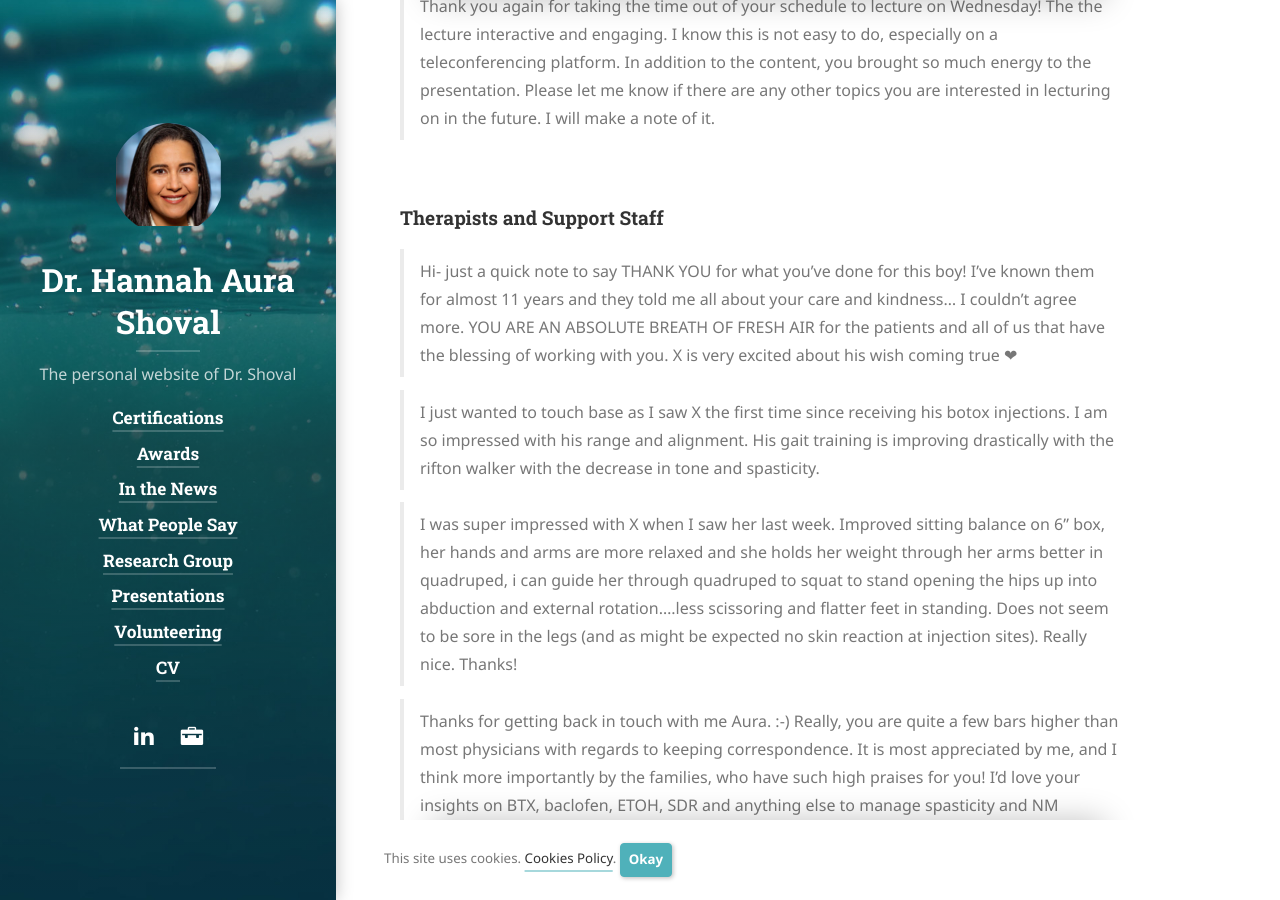
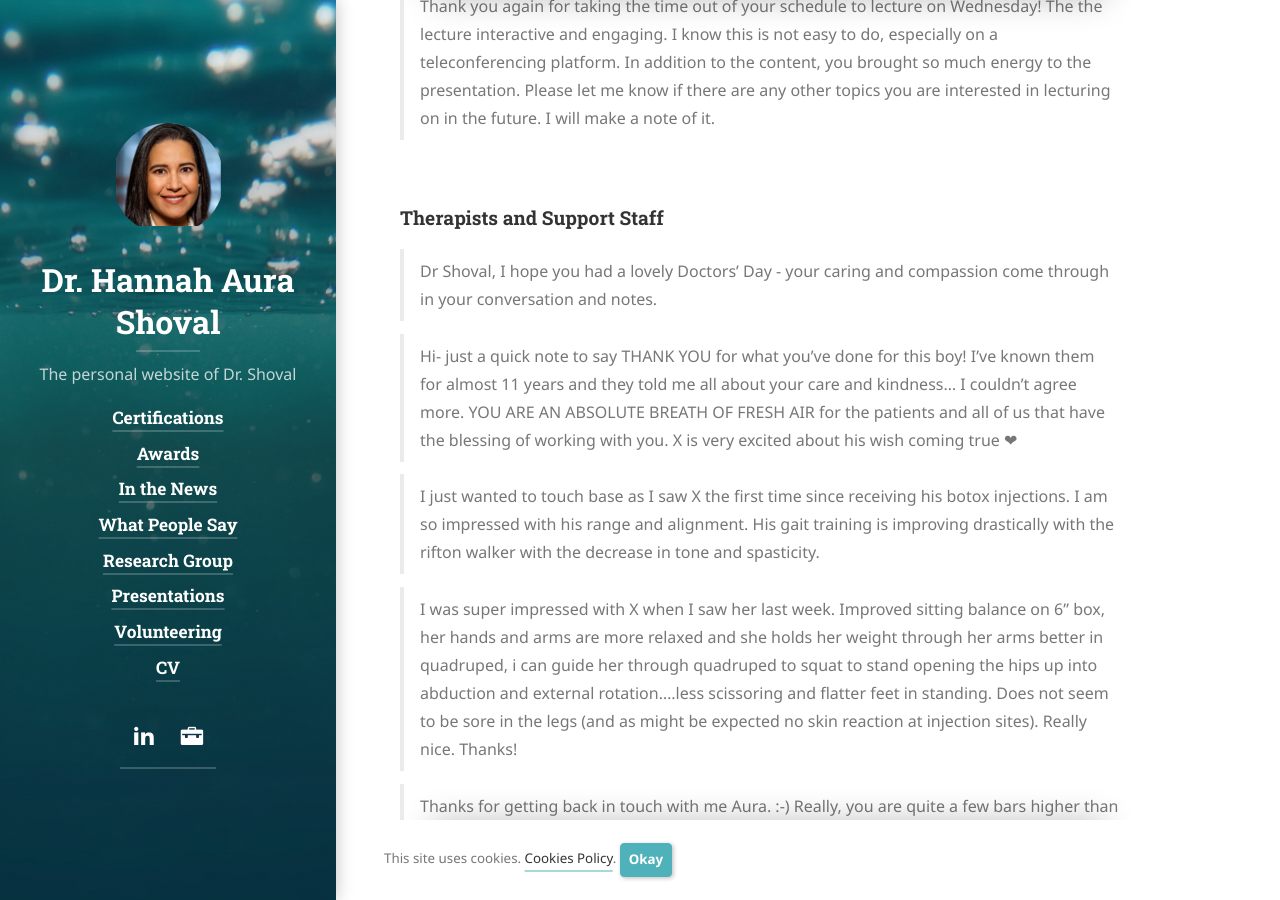
Before and after one commit to physiatry/physiatry.github.io, a Jekyll site: the page built from quotes.md, in a window 1280 px wide and 900 px high, scrolled down 5356 px. Built offline with Jekyll 4.4.1, drawn with Linux system fonts in a browser that asks for light colours; cached includes are drawn as plain includes; nearby versions of some CDN libraries; some web fonts are replaced; library files that are not in the unit come from our copies.

Commit message:
add a quote
Signed-off-by: Avi Shinnar <shinnar@us.ibm.com>

```diff
--- a/quotes.md
+++ b/quotes.md
@@ -175,6 +175,8 @@ information and equipment for his development.
 
 ### Therapists and Support Staff
 
+> Dr Shoval,  I hope you had a lovely Doctors' Day - your caring and compassion come through in your conversation and notes.
+
 > Hi- just a quick note to say THANK YOU for what you've done for this boy! I've known them for almost 11 years and they told me all about your care and kindness... I couldn't agree more. YOU ARE AN ABSOLUTE BREATH OF FRESH AIR for the patients and all of us that have the blessing of working with you. X is very excited about his wish coming true ❤
 
 > I just wanted to touch base as I saw X the first time since receiving his botox injections. I am so impressed with his range and alignment. His gait training is improving drastically with the rifton walker with the decrease in tone and spasticity.
```
